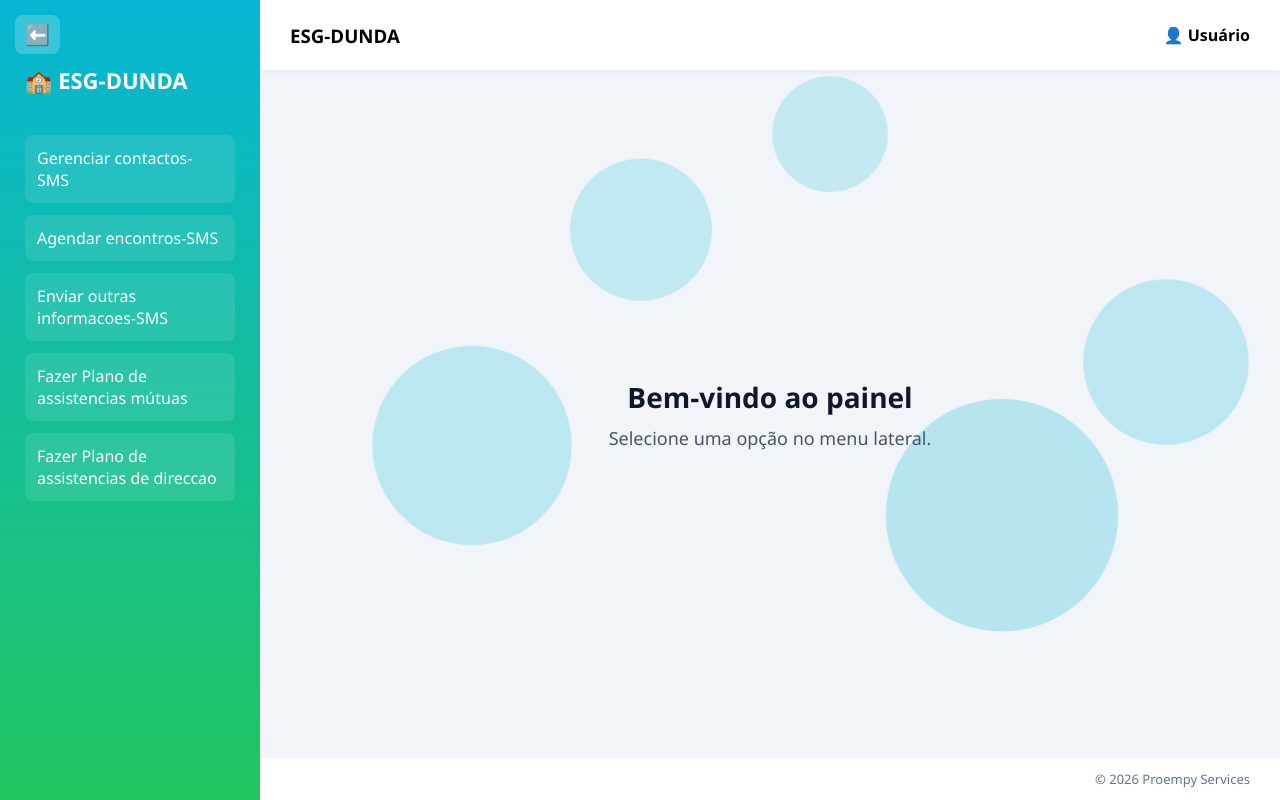
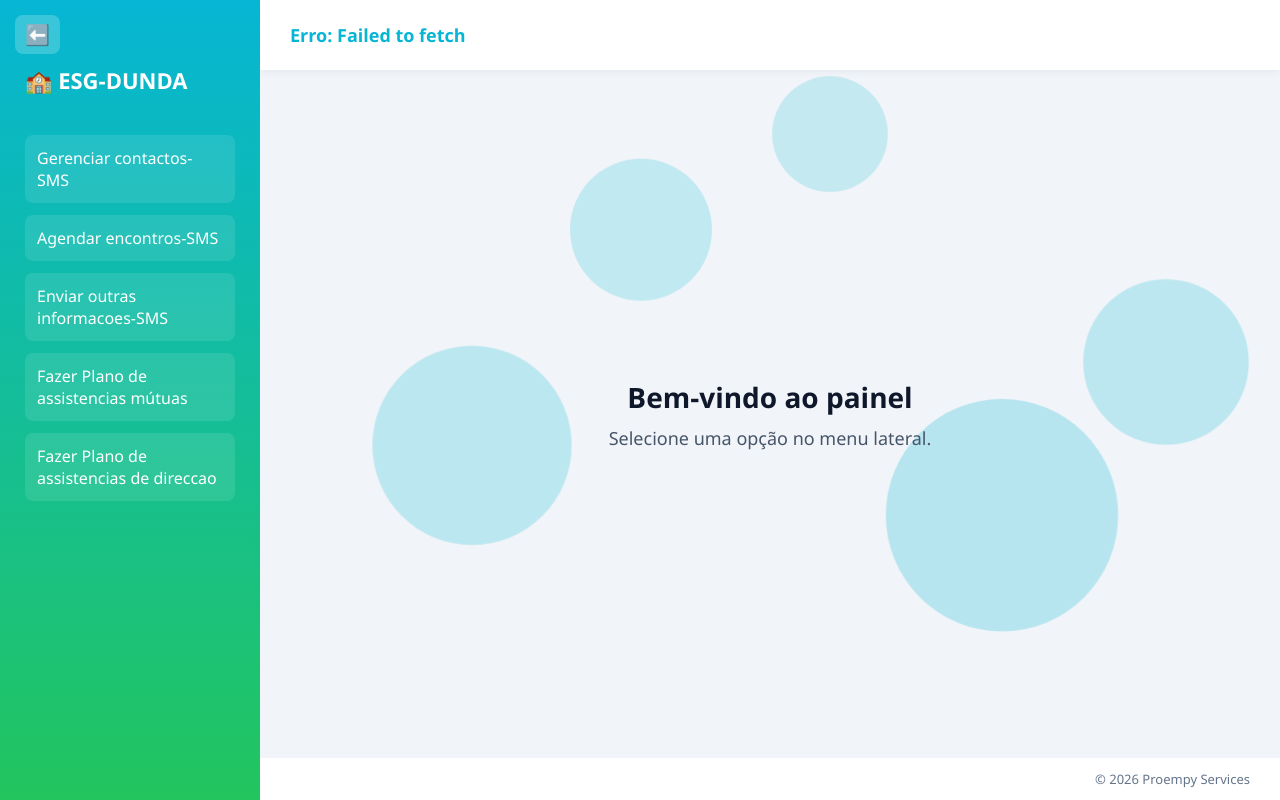
Before and after one commit to albertgualimbo76-ctrl/esg-dunda, a FastAPI app: template templates/dap.html in a window 1280 px wide. Run offline with FastAPI, Linux system fonts and the light colour scheme; the template is opened without the code that fills it, so the values that code supplies are empty.

Commit message:
Add files via upload

```diff
--- a/templates/dap.html
+++ b/templates/dap.html
@@ -67,6 +67,12 @@
     padding:0 30px;
     box-shadow:0 2px 8px rgba(0,0,0,0.05);
     z-index:2;
+}
+
+.topbar span{
+    color: #06b6d4;
+    font-weight: bold;
+    font-size: 18px;
 }
 
 /* ÁREA CENTRAL */
@@ -163,14 +169,11 @@
     <div class="logo">🏫 ESG-DUNDA</div>
 
     <div class="menu">
-
-
         <a onclick="criarContacto()">Gerenciar contactos-SMS</a>
         <a onclick="agendarEncontros()">Agendar encontros-SMS</a>
         <a onclick="criarInformacoes()">Enviar outras informacoes-SMS</a>
         <a onclick="criarAssistencias()">Fazer Plano de assistencias mútuas</a>
         <a onclick="criarAss_direccao()">Fazer Plano de assistencias de direccao</a>
-
     </div>
 </div>
 
@@ -178,8 +181,10 @@
 <div class="main">
 
     <div class="topbar">
-        <h3>ESG-DUNDA</h3>
-        <strong>👤 Usuário</strong>
+
+        <div>
+            <span id="smsCount"></span>
+        </div>
     </div>
 
     <!-- FUNDO ANIMADO -->
@@ -202,10 +207,59 @@
     <div class="footer">
         © <span id="year"></span> Proempy Services
     </div>
-
 </div>
 
 <script>
+// Função para consultar o saldo na API
+async function consultarSaldo() {
+    const url = "https://api.mozesms.com/v1/account/balance"; // Requisição para a API de SMS
+    const token = "bWtfNGEyMTVjMzA1OGQ5ZTEyNDU1YWFmZWRmNTBhM2FlNDI6NDI4Mjpza19kMTNmYWNkMzE2YmU4YjQxM2ZhNDZlZmRjZWRkM2ViZWM3ZDc1OTBkMWJkN2I3ZTRjZmExY2JmMmZhYWRkYWRk";
+
+    try {
+        const response = await fetch(url, {
+            method: 'GET',
+            headers: {
+                'Authorization': `Bearer ${token}`
+            }
+        });
+
+        if (!response.ok) {
+            throw new Error('Erro ao consultar saldo');
+        }
+
+        const data = await response.json();
+
+        if (data.success) {
+            const saldo = data.data.balance; // Valor do saldo retornado pela API
+            const smsEquivalentes = calcularSmsEquivalentes(saldo);
+            mostrarSmsEquivalentes(smsEquivalentes);
+        } else {
+            throw new Error('Falha ao obter o saldo');
+        }
+
+    } catch (error) {
+        document.getElementById('smsCount').textContent = `Erro: ${error.message}`;
+    }
+}
+
+// Função para calcular os SMS equivalentes
+function calcularSmsEquivalentes(saldo) {
+    // Preço de 71 SMS para 98.85 MT
+    const smsPorValor = 71 / 98.85;
+    return saldo * smsPorValor;
+}
+
+// Função para mostrar o SMS na área
+function mostrarSmsEquivalentes(smsEquivalentes) {
+    const smsCountElement = document.getElementById('smsCount');
+    smsCountElement.textContent = `Disponíveis: ${smsEquivalentes.toFixed()} SMS`;
+
+    if (smsEquivalentes <= 100) {
+        smsCountElement.innerHTML += `<br><span style="color:red;"> Seus SMS estão acabando! <a href="https://mozesms.com" target="_blank">Clica aqui para recarregue sua conta</a></span>`;
+    }
+}
+
+// Funções de navegação
 document.getElementById("year").textContent =
 new Date().getFullYear();
 
@@ -237,6 +291,9 @@
 function criarAss_direccao(){
     window.location.href = "/ass_direccao";
 }
+
+// Iniciar consulta ao saldo assim que a página for carregada
+window.onload = consultarSaldo;
 </script>
 
 </body>
```
